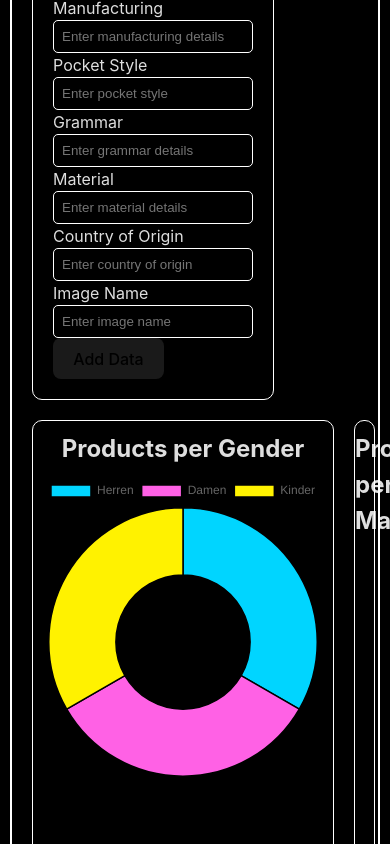
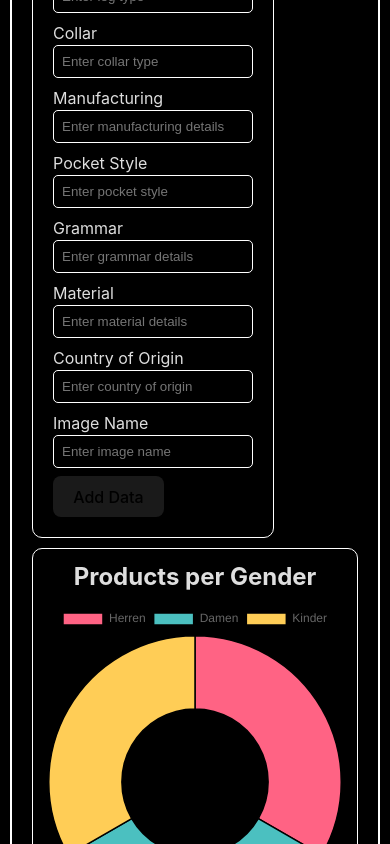
Before and after one commit to Phil-star1984/kickass_projects, a React (Vite) app: page /kickass_projects/weekthree in a window 390 px wide. Shown: the part 960-1804 px from the top of the page. Built offline with nearby package versions, Linux system fonts and the light colour scheme.

Commit message:
Fix CSS Layout

```diff
--- a/src/components/Charts.jsx
+++ b/src/components/Charts.jsx
@@ -24,10 +24,16 @@ function Charts({ data }) {
               (key) => genderCountsdata[key] || 10
             )
           : [10, 10, 10], // Standardwerte, wenn `genderCountsdata` nicht vorhanden ist
-        backgroundColor: ["#00d5ff", "#ff61e5", "#fff200", "#ff00ae"],
+          backgroundColor: [
+            "rgb(255, 99, 132)",
+            "rgb(75, 192, 192)",
+            "rgb(255, 205, 86)",
+            "rgb(201, 203, 207)",
+            "rgb(54, 162, 235)",
+          ],
         borderColor: ["black"],
         borderWidth: 1.5,
-        hoverBackgroundColor: ["#ffffff"],
+        /* hoverBackgroundColor: ["#ffffff"], */
       },
     ],
     options: {},
@@ -44,8 +50,14 @@ function Charts({ data }) {
               (key) => manufacturerCountsdata[key] || 10
             )
           : [10, 10, 10], // Standardwerte, wenn `genderCountsdata` nicht vorhanden ist
-        backgroundColor: ["#00d5ff", "#ff61e5", "#fff200", "#ff00ae"],
-        hoverBackgroundColor: ["#ffffff"],
+          backgroundColor: [
+            "rgb(255, 99, 132)",
+            "rgb(75, 192, 192)",
+            "rgb(255, 205, 86)",
+            "rgb(201, 203, 207)",
+            "rgb(54, 162, 235)",
+          ],
+        /* hoverBackgroundColor: ["#ffffff"], */
       },
     ],
     options: {},
@@ -55,7 +67,7 @@ function Charts({ data }) {
     labels: Object.keys(materialCountsdata),
     datasets: [
       {
-        label: "My First Dataset",
+        label: "Products per Material",
         data: Object.values(materialCountsdata),
         backgroundColor: [
           "rgb(255, 99, 132)",
--- a/src/components/Footer.jsx
+++ b/src/components/Footer.jsx
@@ -3,7 +3,7 @@ import React from "react";
 function Footer() {
   return (
     <div className="footer_container_outer">
-      <p>Footer</p>
+      <p>Copyright 2024 @Millionpainter.de</p>
     </div>
   );
 }
--- a/src/components/WeekThree.jsx
+++ b/src/components/WeekThree.jsx
@@ -101,6 +101,7 @@ export default function WeekThree() {
   };
 
   useEffect(() => {
+    getData();
     const savedData = localStorage.getItem("csv_data");
     if (savedData) {
       setData(JSON.parse(savedData));
@@ -408,7 +409,6 @@ export default function WeekThree() {
           </div>
         </div>
         <Charts data={data} />
-
       </div>
     </div>
   );
--- a/src/index.css
+++ b/src/index.css
@@ -210,7 +210,7 @@ button:focus-visible {
 .csv_data_input {
   border: 1px solid white;
   border-radius: 10px;
-  padding: 15px;
+  padding: 20px;
   display: flex;
   justify-content: center;
   flex-wrap: wrap;
@@ -261,13 +261,14 @@ input.csv_input {
 .newinput_form input {
   min-width: 70px;
   max-width: 200px;
+  margin-bottom: 8px;
 }
 
 .table_container {
   border: 1px solid white;
   border-radius: 10px;
   background-color: #000000;
-  max-height: 1007px;
+  max-height: 1135px;
   height: 100%;
   overflow-y: auto; /* aktiviert vertikales Scrollen, wenn der Inhalt höher als der Container ist */
   /* width: 80%; */ /* passt die Breite an das Elternelement an */
@@ -316,9 +317,9 @@ td:hover {
   margin-top: 20px;
   display: grid;
   grid-template-columns: repeat(3, 1fr);
-  height: 1080px;
+  /* height: 1080px; */
   gap: 20px;
-  margin-bottom: 20px;
+  /* margin-bottom: 20px; */
 }
 
 /* .chart_container_outer {
@@ -341,6 +342,7 @@ td:hover {
   grid-column-start: 1;
   grid-column-end: 2;
   grid-row: 1;
+  padding-bottom: 20px;
 }
 
 .bar_horizontal_container {
@@ -351,9 +353,11 @@ td:hover {
   grid-column-end: 4;
   grid-row: 1;
 
+  padding-left: 15px;
+  padding-right: 15px;
+
   /* margin-bottom: 10px; */
   /* margin-left: 20px; */
-
   /* width: 77%; */
 }
 
@@ -507,6 +511,36 @@ td:hover {
   justify-content: center;
 }
 
+@media only screen and (max-width: 600px) {
+  .chart_container_mostouter {
+    margin-top: 10px;
+    gap: 10px;
+  }
+
+  .chart_container {
+    grid-column-start: 1;
+    grid-column-end: 4;
+    grid-row: 1;
+    padding-bottom: 20px;
+  }
+
+  .bar_horizontal_container {
+    grid-column-start: 1;
+    grid-column-end: 4;
+    grid-row: 2;
+    padding-left: 5px;
+    padding-right: 5px;
+  }
+
+  .bar_container {
+    grid-column-start: 1;
+    grid-column-end: 4;
+    grid-row: 3;
+    padding-left: 5px;
+    padding-right: 5px;
+  }
+}
+
 /* @media (prefers-color-scheme: light) {
   :root {
     color: #213547;
```
